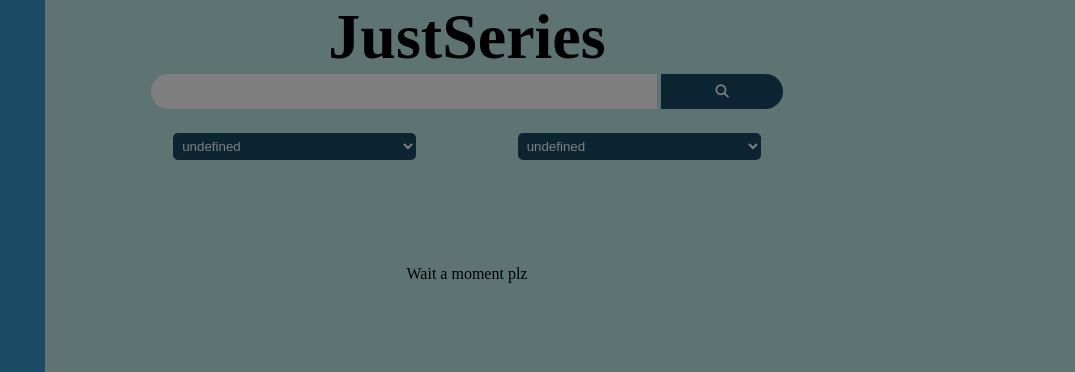
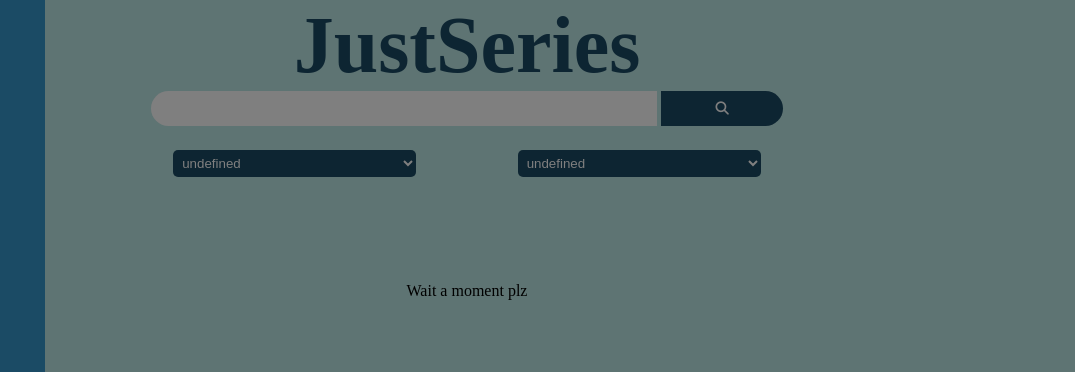
Before and after one commit to Ninhache/JustSeries, a website built with webpack: page index.html in a window 1280 px wide. Shown: the top 372 px of the page, 205-1280 px from the left. Built offline with nearby package versions, Linux system fonts and the light colour scheme; no server answers.

Commit message:
fix page title

```diff
--- a/css/content.css
+++ b/css/content.css
@@ -6,6 +6,9 @@
 .root > header > h1 {
     text-align: center;
     font-weight: bold;
+
+    color: #1B4B65;
+    font-size: 5em;
 }
 
 #content {
--- a/src/Router.js
+++ b/src/Router.js
@@ -23,7 +23,7 @@
         if (route) {
             if (pushState) window.history.pushState(null, null, path);
             document.title = route.windowTitle;
-            this.titleElement.innerHTML = `<h1>${route.title}</h1>`;
+            this.titleElement.innerHTML = `${route.title}`;
             this.contentElement.innerHTML = route.page?.render();
             route.page?.mount(this.contentElement);
         } else {
```
